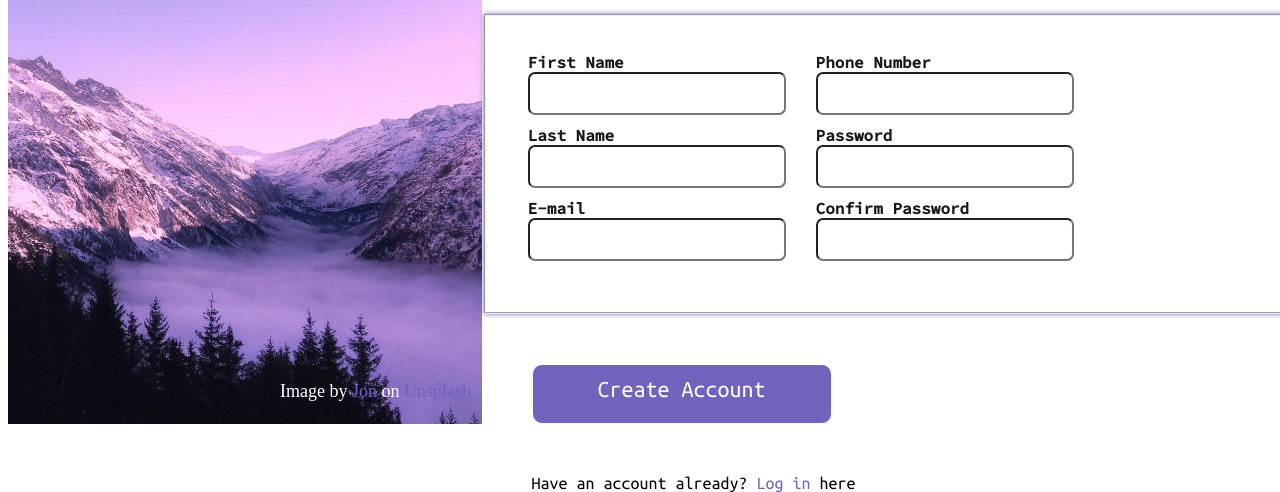
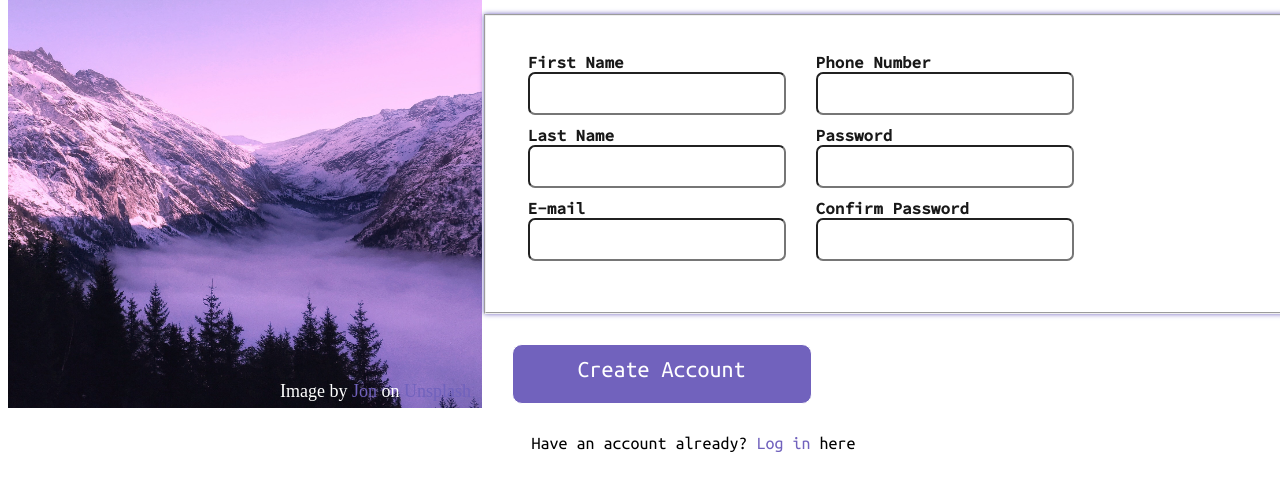
Before and after one commit to LAKSHYA201/Form-Page, a plain HTML site: page index.html in a window 1280 px wide. Shown: the part 368-860 px from the top of the page. After the commit the page ends 820 px from the top, so only its background shows below. Drawn offline with Linux system fonts and the light colour scheme.

Commit message:
Improve visibility across browsers

```diff
--- a/style.css
+++ b/style.css
@@ -3,13 +3,13 @@
 }
 .banner{
     width:37vw;
-    height:98vh;
+    height:96vh;
     display: flex;
 
 }
 .formArea{
-    width:63vw;
-    height: 98vh;
+    width: 61vw;
+    height: 96vh;
 }
 .bannerContent{
     position: absolute;
@@ -84,7 +84,7 @@
     border-radius: 7px;
 }
 input[type="submit"]{
-    margin:50px;
+    margin:30px;
     width: 300px;
     height:60px;
     border:1px solid;
@@ -94,6 +94,7 @@
     font-family: 'Ubuntu Mono', monospace;
     font-size: large;
     margin-left: 50px;
+
 
 }
 input::-webkit-outer-spin-button,
```
